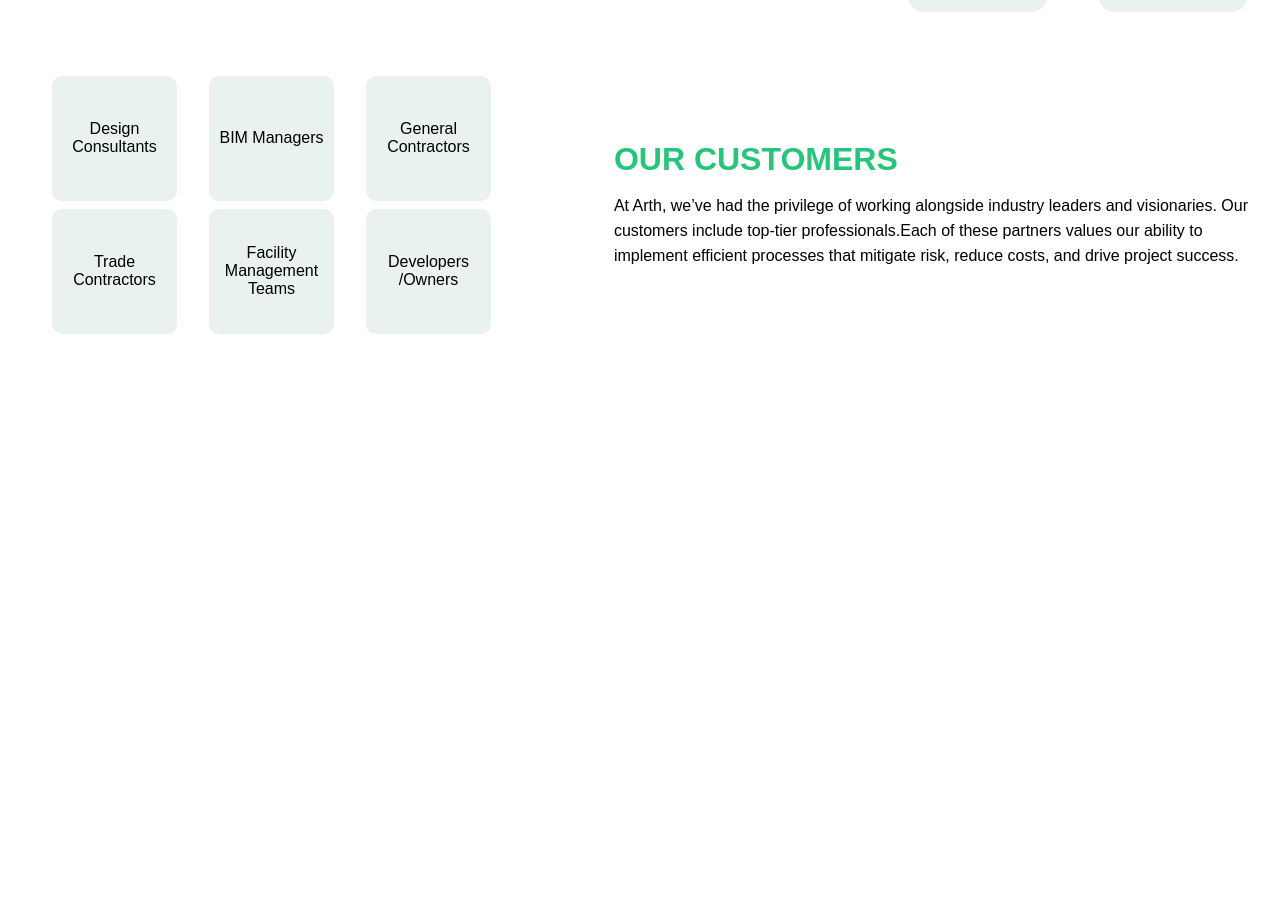
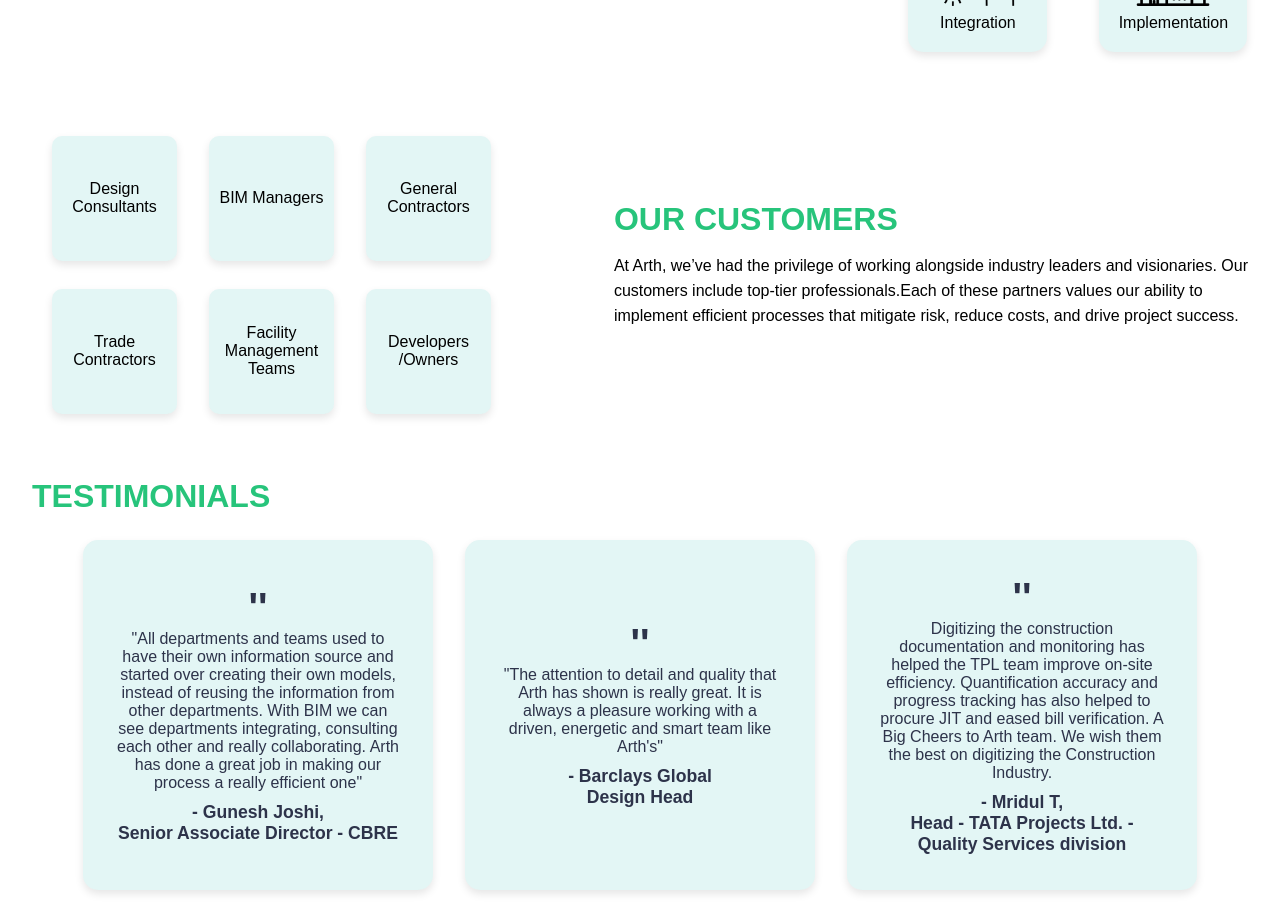
Before and after one commit to Durgabhavaniy2509/Arth, a React (Vite) app: page /Home in a window 1280 px wide. Shown: the part 1180-2102 px from the top of the page. Before the commit the page ends 1546 px from the top, so only its background shows below. Built offline with nearby package versions, Linux system fonts and the light colour scheme.

Commit message:
Html and css for testimonials in home page is completed

```diff
--- a/src/Header/Header.css
+++ b/src/Header/Header.css
@@ -1,5 +1,6 @@
 .h-wrapper {
-  background: #BDFBB1;
+  /* background: #BDFBB1; */
+  background-color: #e3f6f5;
 }
 .h-container {
   padding-top: 1rem;
--- a/src/Home/Home.css
+++ b/src/Home/Home.css
@@ -20,17 +20,21 @@
 }
 
 .hero-pack {
-  background-color: #EAF1F1;
+  /* background-color: #EAF1F1; */
+  background-color: #e3f6f5;
+  box-shadow: 0 4px 8px rgba(0, 0, 0, 0.1);
   padding: 1.2rem;
   border-radius: 15px;
 }
 .hero-pack1 {
-  background-color: #EAF1F1;
+  background-color: #e3f6f5;
+  box-shadow: 0 4px 8px rgba(0, 0, 0, 0.1);
   padding: 1.2rem 1.85rem;
   border-radius: 15px;
 }
 .row {
   gap: 2rem;
+  margin-top: 20px;
 }
 .hero-pack, .hero-pack1 {
   margin-top: 25px;
@@ -40,9 +44,44 @@
   display: flex;
 }
 .customer {
-  background-color: #EAF1F1;
+  background-color: #e3f6f5;
+  box-shadow: 0 4px 8px rgba(0, 0, 0, 0.1);
   width: 125px;
   height: 125px;
   border-radius: 10px;
   text-align: center;
 }
+
+/*testimonials*/
+.tests {
+  display: flex;
+  flex-direction: row;
+  align-items: center;
+  text-align: center;
+  gap: 2rem;
+  margin-top: 25px;
+  justify-content: center;
+}
+
+.test {
+  display: flex;
+  flex-direction: column;
+  justify-content: center;
+  align-items: center;
+  width: 350px;
+  height: 350px;
+  background-color: #e3f6f5;
+  color: #2d334a;
+  padding: 2rem;
+  box-shadow: 0 4px 8px rgba(0, 0, 0, 0.1);
+  border-radius: 15px;
+}
+.test-person {
+  font-size: 1.1rem;
+  font-weight: bold;
+  margin-top: 10px;
+}
+.test-symbol {
+  font-weight: bold;
+  font-size: 2.5rem;
+}
--- a/src/Home/Home.jsx
+++ b/src/Home/Home.jsx
@@ -91,6 +91,34 @@
         </div>
       </div>
 
+    <div className="paddings innerWidth testimonials">
+      <div className="tertiaryText">TESTIMONIALS</div>
+      <div className="tests">
+        <div className='test'>
+          <div className='test-symbol'>
+            <span>&#39;</span><span>&#39;</span>
+          </div>
+          <div>"All departments and teams used to have their own information source and started over creating their own models, instead of reusing the information from other departments. With BIM we can see departments integrating, consulting each other and really collaborating. Arth has done a great job in making our process a really efficient one"</div>
+          <div className='test-person'>- Gunesh Joshi, <br /> Senior Associate Director - CBRE</div>
+        </div>
+
+        <div className='test'>
+          <div className='test-symbol'>
+            <span>&#39;</span><span>&#39;</span>
+          </div>
+          <div>"The attention to detail and quality that Arth has shown is really great. It is always a pleasure working with a driven, energetic and smart team like Arth's"</div>
+          <div className='test-person'>- Barclays Global <br /> Design Head</div>
+        </div>
+
+        <div className='test'>
+          <div className='test-symbol'>
+            <span>&#39;</span><span>&#39;</span>
+          </div>
+          <div>Digitizing the construction documentation and monitoring has helped the TPL team improve on-site efficiency. Quantification accuracy and progress tracking has also helped to procure JIT and eased bill verification. A Big Cheers to Arth team. We wish them the best on digitizing the Construction Industry.</div>
+          <div className='test-person'>- Mridul T, <br /> Head - TATA Projects Ltd. - Quality Services division</div>
+        </div>
+      </div>
+    </div>
     </section>
   )
 }
```
